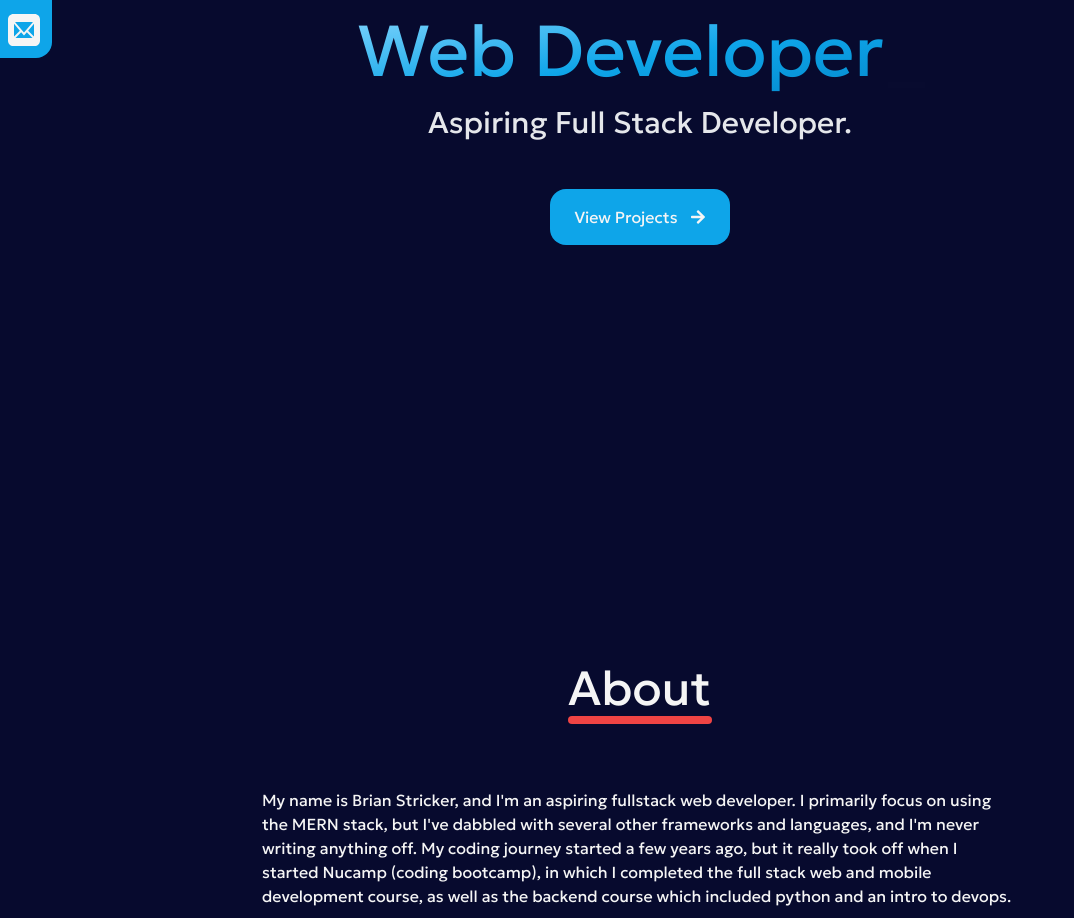
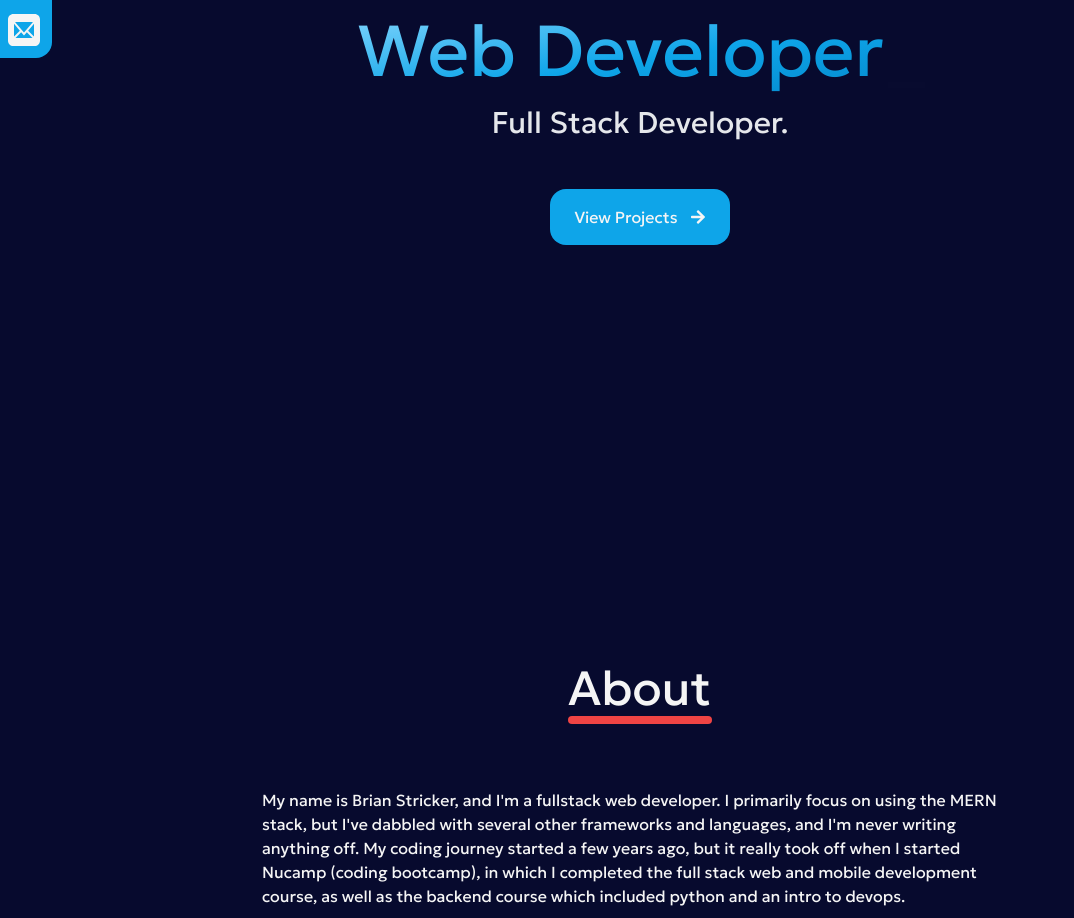
Before and after one commit to brianmstricker/portfolio-v3, a React (Vite) app: page / in a window 1280 px wide. Shown: the part 414-1332 px from the top of the page, without its empty margins (0-1074 px from the left). Built offline with nearby package versions, Linux system fonts and the light colour scheme.

Commit message:
refactor: removed "aspiring"

```diff
--- a/src/sections/About.jsx
+++ b/src/sections/About.jsx
@@ -16,13 +16,13 @@ const About = () => {
       transition={{ ease: "circIn", duration: 1 }}
       viewport={{ once: true }}
      >
-      My name is Brian Stricker, and I&apos;m an aspiring fullstack web
-      developer. I primarily focus on using the MERN stack, but I&apos;ve
-      dabbled with several other frameworks and languages, and I&apos;m never
-      writing anything off. My coding journey started a few years ago, but it
-      really took off when I started Nucamp (coding bootcamp), in which I
-      completed the full stack web and mobile development course, as well as the
-      backend course which included python and an intro to devops.
+      My name is Brian Stricker, and I&apos;m a fullstack web developer. I
+      primarily focus on using the MERN stack, but I&apos;ve dabbled with
+      several other frameworks and languages, and I&apos;m never writing
+      anything off. My coding journey started a few years ago, but it really
+      took off when I started Nucamp (coding bootcamp), in which I completed the
+      full stack web and mobile development course, as well as the backend
+      course which included python and an intro to devops.
      </motion.p>
     </div>
    </div>
--- a/src/sections/Main.jsx
+++ b/src/sections/Main.jsx
@@ -23,9 +23,7 @@ const Main = () => {
      </div>
      <div className="flex flex-col items-center">
       <TypewriterComponent />
-      <p className="text-lg sm:text-3xl text-gray-200">
-       Aspiring Full Stack Developer.
-      </p>
+      <p className="text-lg sm:text-3xl text-gray-200">Full Stack Developer.</p>
       <motion.div
        whileHover={{ scale: 1.1 }}
        transition={{
```
